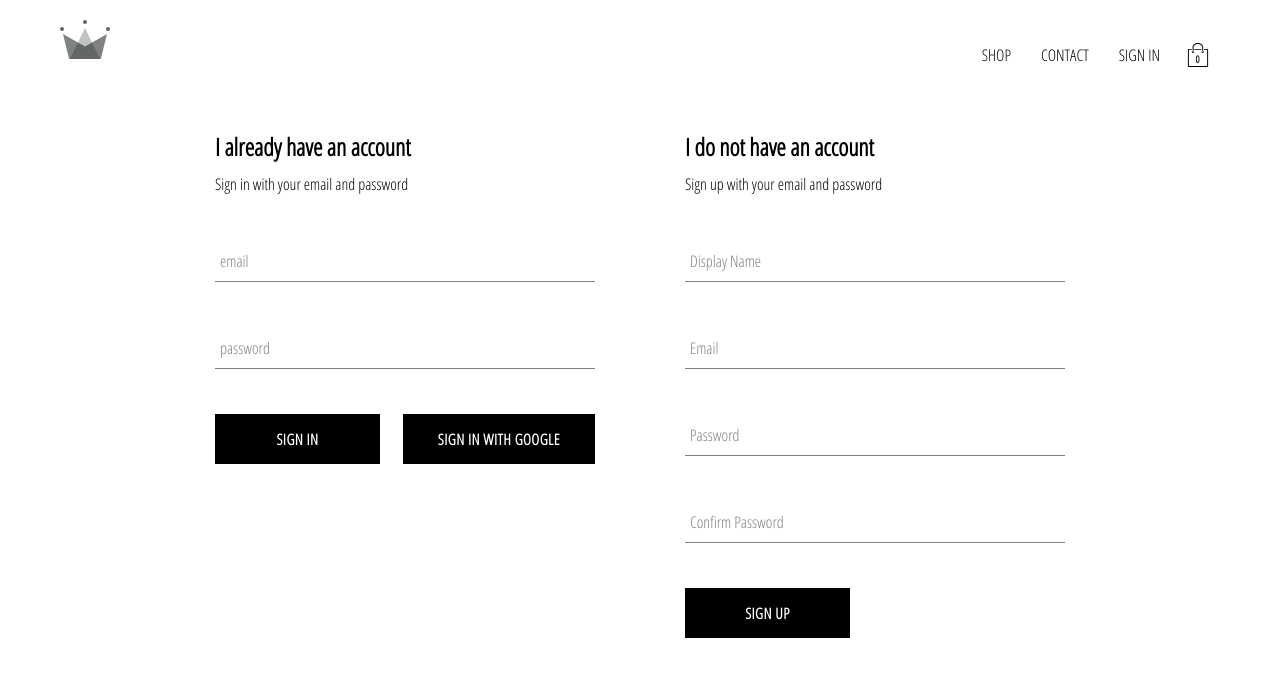
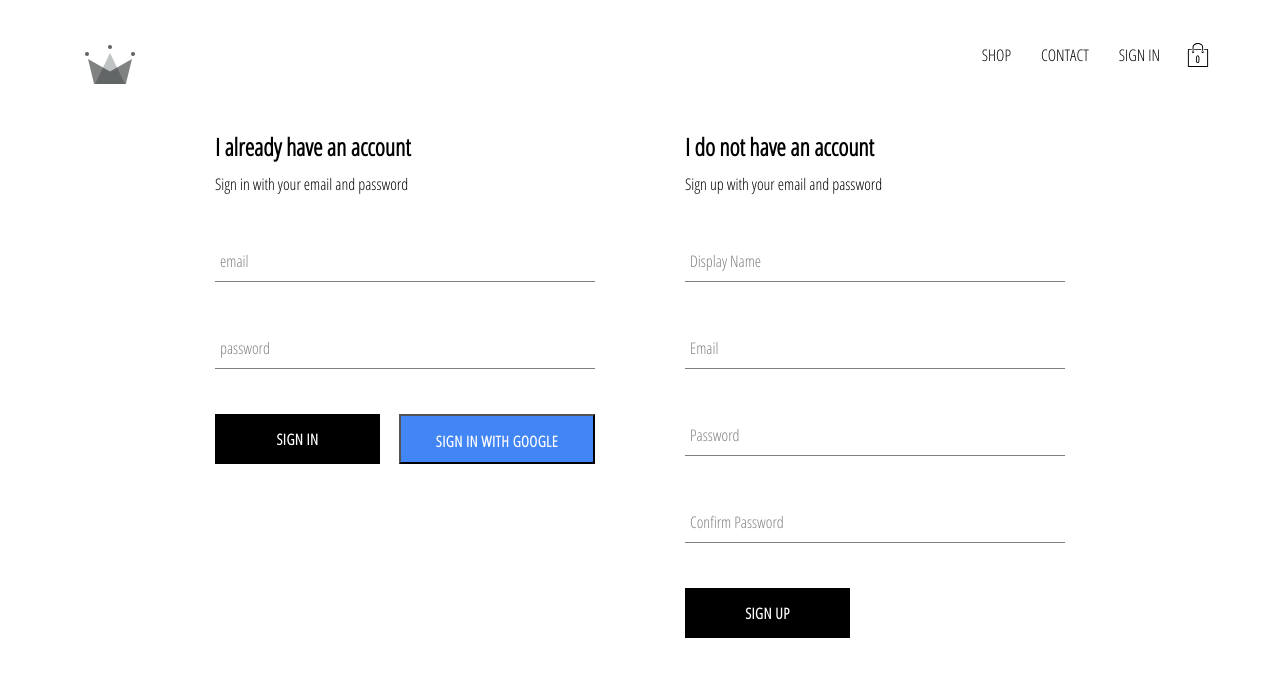
Before and after one commit to rameshparajuli/crwn-clothing, a React (Create React App) app: page /signin in a window 1280 px wide. Shown: the top 676 px of the page. Built offline with nearby package versions, Linux system fonts and the light colour scheme; no server answers.

Commit message:
add styled-component package and implement on some components

```diff
--- a/package.json
+++ b/package.json
@@ -17,7 +17,8 @@
     "redux": "^4.0.5",
     "redux-logger": "^3.0.6",
     "redux-persist": "^6.0.0",
-    "reselect": "^4.0.0"
+    "reselect": "^4.0.0",
+    "styled-components": "^5.1.0"
   },
   "scripts": {
     "start": "react-scripts start",
--- a/src/components/custom-button/custom-button.component.jsx
+++ b/src/components/custom-button/custom-button.component.jsx
@@ -1,18 +1,9 @@
 import React from "react";
-import "./custom-button.styles.scss";
 
-const CustomButton = ({
-  children,
-  isGoogleSignIn,
-  inverted,
-  ...otherProps
-}) => (
-  <button
-    className={`${inverted ? "inverted" : ""} custom-button`}
-    {...otherProps}
-  >
-    {children}
-  </button>
+import { CustomButtonContainer } from "./custom-button.styles";
+
+const CustomButton = ({ children, ...props }) => (
+  <CustomButtonContainer {...props}>{children}</CustomButtonContainer>
 );
 
 export default CustomButton;
--- /dev/null
+++ b/src/components/custom-button/custom-button.styles.jsx
@@ -0,0 +1,61 @@
+import styled, { css } from "styled-components";
+
+const buttonStyles = css`
+  background-color: black;
+  color: white;
+  border: none;
+
+  &:hover {
+    background-color: white;
+    color: black;
+    border: 1px solid black;
+  }
+`;
+
+const invertedButtonStyles = css`
+  background-color: white;
+  color: black;
+  border: 1px solid black;
+
+  &:hover {
+    background-color: black;
+    color: white;
+    border: none;
+  }
+`;
+
+const googleSignInStyles = css`
+  background-color: #4285f4;
+  color: white;
+
+  &:hover {
+    background-color: #357ae8;
+    border: none;
+  }
+`;
+
+const getButtonStyles = (props) => {
+  if (props.isGoogleSignIn) {
+    return googleSignInStyles;
+  }
+
+  return props.inverted ? invertedButtonStyles : buttonStyles;
+};
+
+export const CustomButtonContainer = styled.button`
+  min-width: 165px;
+  width: auto;
+  height: 50px;
+  letter-spacing: 0.5px;
+  line-height: 50px;
+  padding: 0 35px 0 35px;
+  font-size: 15px;
+  text-transform: uppercase;
+  font-family: "Open Sans Condensed";
+  font-weight: bolder;
+  cursor: pointer;
+  display: flex;
+  justify-content: center;
+
+  ${getButtonStyles}
+`;
--- a/src/components/custom-button/custom-button.styles.scss
+++ /dev/null
@@ -1,44 +0,0 @@
-.custom-button {
-  min-width: 165px;
-  width: auto;
-  height: 50px;
-  letter-spacing: 0.5px;
-  line-height: 50px;
-  padding: 0 35px 0 35px;
-  font-size: 15px;
-  background-color: black;
-  color: white;
-  text-transform: uppercase;
-  font-family: "Open Sans Condensed";
-  font-weight: bolder;
-  border: none;
-  cursor: pointer;
-  display: flex;
-  justify-content: center;
-
-  &:hover {
-    background-color: white;
-    color: black;
-    border: 1px solid black;
-  }
-  &.google-sign-in {
-    background-color: #4285f4;
-    color: white;
-
-    &:hover {
-      background-color: #357ae8;
-      border: none;
-    }
-  }
-  &.inverted {
-    background-color: white;
-    color: black;
-    border: 1px solid black;
-
-    &:hover {
-      background-color: black;
-      color: white;
-      border: none;
-    }
-  }
-}
--- a/src/components/header/header.components.jsx
+++ b/src/components/header/header.components.jsx
@@ -1,50 +1,49 @@
 import React from "react";
-import { Link } from "react-router-dom";
 import { connect } from "react-redux";
 import { createStructuredSelector } from "reselect";
 
+import {
+  HeaderContainer,
+  LogoContainer,
+  OptioinsContainer,
+  OptionLink,
+} from "./header.styles";
 import { selectCartHidden } from "../../redux/cart/cart.selector";
 import { selectCurrentUser } from "../../redux/user/user.selector";
 import CartIcon from "../cart-icon/cart-icon.component";
 import CartDropdown from "../cart-dropdown/cart-dropdown.component";
 import { ReactComponent as Logo } from "../../assets/crown.svg.svg";
 // ReactComponent is a special syntax in React for importing SVG. Next lesson will explain how this works
-import "./header.styles.scss";
+// import "./header.styles.scss";
 import { auth } from "../../API/firebase/firebase.utils";
 
 const Header = ({ currentUser, hidden }) => (
-  <div className="header">
-    <Link to="/" className="logo-contain">
+  <HeaderContainer>
+    <LogoContainer to="/">
       <Logo className="logo" />
-    </Link>
+    </LogoContainer>
 
-    <div className="options">
-      <Link to="/shop" className="option">
-        SHOP
-      </Link>
-      <Link to="/contact" className="option">
-        CONTACT
-      </Link>
+    <OptioinsContainer>
+      <OptionLink to="/shop">SHOP</OptionLink>
+      <OptionLink to="/contact">CONTACT</OptionLink>
 
       {currentUser ? (
-        <div className="option" onClick={() => auth.signOut()}>
+        <OptionLink as="div" onClick={() => auth.signOut()}>
           SIGN OUT
-        </div>
+        </OptionLink>
       ) : (
-        <Link to="/signin" className="option">
-          SIGN IN
-        </Link>
+        <OptionLink to="/signin">SIGN IN</OptionLink>
       )}
 
       <CartIcon />
-    </div>
+    </OptioinsContainer>
     {hidden ? null : <CartDropdown />}
-  </div>
+  </HeaderContainer>
 );
 
 const mapStateToProps = createStructuredSelector({
   currentUser: selectCurrentUser,
-  hidden: selectCartHidden
+  hidden: selectCartHidden,
 });
 // mapStateToProps naming can be anything but mapStateToProps is standard with redux codebases
 export default connect(mapStateToProps)(Header);
--- /dev/null
+++ b/src/components/header/header.styles.jsx
@@ -0,0 +1,44 @@
+// import styled, { css } from "styled-components";
+import styled from "styled-components";
+import { Link } from "react-router-dom";
+
+// const OptionContainerStyles = css`
+//   padding: 10px 15px;
+//   cursor: pointer;
+// `;
+
+export const HeaderContainer = styled.div`
+  height: 70px;
+  width: 100%;
+  display: flex;
+  justify-content: space-between;
+  margin-bottom: 25px;
+`;
+
+export const LogoContainer = styled(Link)`
+  height: 100%;
+  width: 70px;
+  padding: 25px;
+`;
+
+export const OptioinsContainer = styled.div`
+  width: 50%;
+  height: 100%;
+  display: flex;
+  align-items: center;
+  justify-content: flex-end;
+`;
+
+export const OptionLink = styled(Link)`
+  padding: 10px 15px;
+  cursor: pointer;
+`;
+
+// export const OptionDiv = styled.div`
+//   ${OptionContainerStyles}
+// `;
+
+// we can do by calling <OptionLink as='div'> so it reduce code
+// That's why we are programmer ,we reduce everything
+
+// Remove all comment after knowing this, Ramesh !
--- a/src/pages/homepage/homepage.component.jsx
+++ b/src/pages/homepage/homepage.component.jsx
@@ -1,10 +1,10 @@
 import React from "react";
-import "./homepage.styles.scss";
+import { HomePageContainer } from "./homepage.styles";
 import Directory from "../../components/directory/directory.component";
-const HomePage = _ => (
-  <div className="homepage">
+const HomePage = () => (
+  <HomePageContainer>
     <Directory />
-  </div>
+  </HomePageContainer>
 );
 
 export default HomePage;
--- /dev/null
+++ b/src/pages/homepage/homepage.styles.jsx
@@ -0,0 +1,7 @@
+import styled from "styled-components";
+export const HomePageContainer = styled.div`
+  display: flex;
+  flex-direction: column;
+  align-items: center;
+  padding: 20px 80px;
+`;
```
Also changed, not shown: 1 other file (tests, documents, lock files or other folders).
